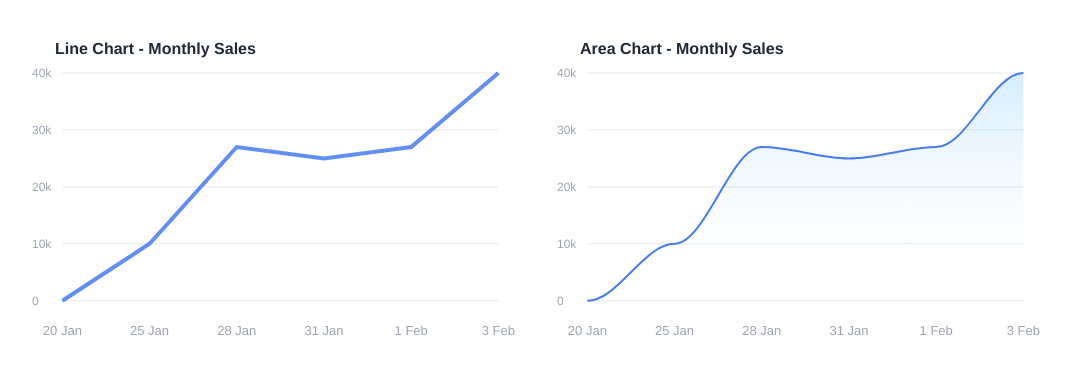
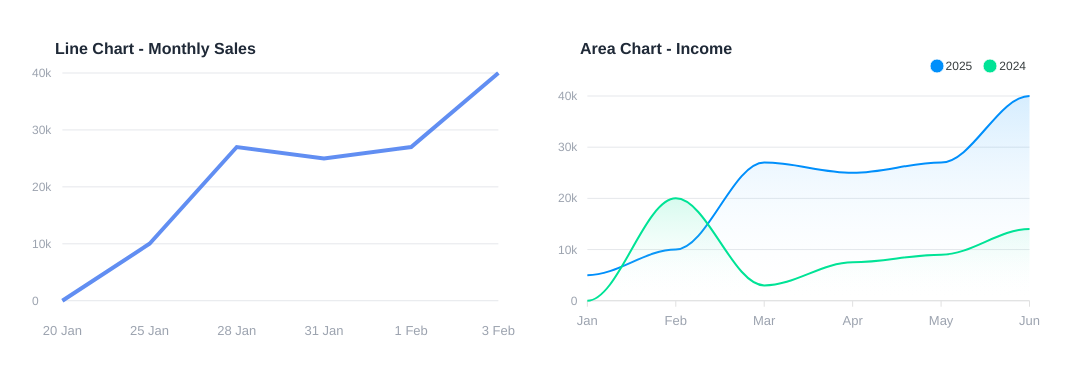
Before and after one commit to Said-Alisic/nextjs-preline-data-dashboards, a Next.js app: page /charts in a window 1280 px wide. Shown: the top 374 px of the page, without its empty margins (112-1183 px from the left). Built offline with nearby package versions, Linux system fonts and the light colour scheme.

Commit message:
feat: 🎸 Add comparison tooltip to area chart

```diff
--- a/package.json
+++ b/package.json
@@ -10,6 +10,7 @@
     "preinstall": "npx only-allow pnpm"
   },
   "dependencies": {
+    "@heroicons/react": "^2.2.0",
     "apexcharts": "^4.5.0",
     "next": "15.1.7",
     "preline": "^2.7.0",
--- a/src/app/charts/page.tsx
+++ b/src/app/charts/page.tsx
@@ -22,21 +22,25 @@ export default function ChartsPage() {
   };
 
   const areaChart = {
-    title: "Area Chart - Monthly Sales",
+    title: "Area Chart - Income",
     series: [
       {
-        name: "Sales",
-        data: [0, 10000, 27000, 25000, 27000, 40000],
+        name: "2025",
+        data: [5000, 10000, 27000, 25000, 27000, 40000],
+      },
+      {
+        name: "2024",
+        data: [0, 20000, 3000, 7500, 9000, 14000],
       },
     ],
 
     categories: [
-      "20 January 2023",
-      "25 January 2023",
-      "28 January 2023",
-      "31 January 2023",
-      "1 February 2023",
-      "3 February 2023",
+      "January 2023",
+      "February 2023",
+      "March 2023",
+      "April 2023",
+      "May 2023",
+      "June 2023",
     ],
   };
 
--- a/src/libs/components/charts/AreaChart.tsx
+++ b/src/libs/components/charts/AreaChart.tsx
@@ -10,14 +10,21 @@ const Chart = dynamic(() => import("react-apexcharts"), { ssr: false });
 interface ChartProps {
   title: string;
   categories: string[];
-  series: { name: string; data: any[] }[];
+  series: { name: string; data: number[] }[];
 }
 
 const AreaChart: React.FC<ChartProps> = ({ title, categories, series }) => {
+  const arrowTrendingUpIcon = `<svg xmlns="http://www.w3.org/2000/svg" viewBox="0 0 20 20" fill="currentColor" class="size-5">
+                                   <path fill-rule="evenodd" d="M12.577 4.878a.75.75 0 0 1 .919-.53l4.78 1.281a.75.75 0 0 1 .531.919l-1.281 4.78a.75.75 0 0 1-1.449-.387l.81-3.022a19.407 19.407 0 0 0-5.594 5.203.75.75 0 0 1-1.139.093L7 10.06l-4.72 4.72a.75.75 0 0 1-1.06-1.061l5.25-5.25a.75.75 0 0 1 1.06 0l3.074 3.073a20.923 20.923 0 0 1 5.545-4.931l-3.042-.815a.75.75 0 0 1-.53-.919Z" clip-rule="evenodd" />
+                                 </svg>`;
+
+  const arrowTrendingDownIcon = `<svg xmlns="http://www.w3.org/2000/svg" viewBox="0 0 20 20" fill="currentColor" class="size-5">
+                           <path fill-rule="evenodd" d="M1.22 5.222a.75.75 0 0 1 1.06 0L7 9.942l3.768-3.769a.75.75 0 0 1 1.113.058 20.908 20.908 0 0 1 3.813 7.254l1.574-2.727a.75.75 0 0 1 1.3.75l-2.475 4.286a.75.75 0 0 1-1.025.275l-4.287-2.475a.75.75 0 0 1 .75-1.3l2.71 1.565a19.422 19.422 0 0 0-3.013-6.024L7.53 11.533a.75.75 0 0 1-1.06 0l-5.25-5.25a.75.75 0 0 1 0-1.06Z" clip-rule="evenodd" />
+                         </svg>`;
+
   const options: ApexOptions = {
     chart: {
       id: "area-chart",
-      height: 250,
       type: "area",
       toolbar: { show: false },
       zoom: { enabled: false },
@@ -26,7 +33,6 @@ const AreaChart: React.FC<ChartProps> = ({ title, categories, series }) => {
     stroke: {
       curve: "smooth",
       width: 2,
-      colors: ["#467bf0"],
     },
     fill: {
       type: "gradient",
@@ -44,39 +50,155 @@ const AreaChart: React.FC<ChartProps> = ({ title, categories, series }) => {
       offsetY: -5,
       style: { fontSize: "16px", fontWeight: 600, color: "#1f2937" },
     },
-    legend: { show: false },
+    legend: {
+      show: true,
+      position: "top",
+      horizontalAlign: "right",
+      offsetY: -20,
+    },
     grid: {
       strokeDashArray: 0,
       borderColor: "#e5e7eb",
       padding: { top: -20, right: 0 },
     },
     xaxis: {
-      type: "category",
       categories,
-      axisBorder: { show: false },
-      axisTicks: { show: false },
-      tooltip: { enabled: false },
       labels: {
-        offsetY: 5,
         style: { colors: "#9ca3af", fontSize: "13px", fontWeight: 400 },
-        formatter: (title) => {
-          if (!title) return title;
-          const newT = title.split(" ");
-          return `${newT[0]} ${newT[1]?.slice(0, 3)}`;
+        formatter(value, timestamp, opts) {
+          if (!value) return value;
+          const newT = value.split(" ");
+          return `${newT[0].slice(0, 3)}`;
         },
       },
     },
     yaxis: {
-      min: 0,
-      max: 40000,
-      tickAmount: 4,
       labels: {
-        align: "left",
-        minWidth: 0,
-        maxWidth: 140,
         style: { colors: "#9ca3af", fontSize: "12px", fontWeight: 400 },
-        formatter: (value) =>
-          value >= 1000 ? `${value / 1000}k` : value.toString(),
+        formatter: (val) => (val >= 1000 ? `${val / 1000}k` : val.toString()),
+      },
+    },
+    // tooltip: {
+    //   shared: true,
+    //   intersect: false,
+    //   custom: function ({ series, dataPointIndex, w }) {
+    //     const tooltipTitle = "Revenue";
+    //     const percentage = "209.5%";
+
+    //     let seriesHtml = "";
+    //     w.config.series.forEach((s: any, seriesIdx: number) => {
+    //       const color = w.globals.colors[seriesIdx];
+    //       const val = series[seriesIdx][dataPointIndex] || 0;
+
+    //       seriesHtml += `
+    //         <div class="flex items-center pb-2 gap-4">
+    //           <!-- Colored square -->
+    //           <div style="width: 10px; height: 10px; background: ${color}; display: inline-block; margin-right: 8px; border-radius: 2px;"></div>
+
+    //           <!-- Value -->
+    //           <span class="font-semibold text-gray-900">$${val.toLocaleString()}</span>
+
+    //           <!-- Series name -->
+    //           <span class="text-gray-700">${s.name}</span>
+    //         </div>
+    //       `;
+    //     });
+
+    //     const arrowTrendingUpIcon = `<svg xmlns="http://www.w3.org/2000/svg" viewBox="0 0 20 20" fill="currentColor" class="size-5">
+    //                                <path fill-rule="evenodd" d="M12.577 4.878a.75.75 0 0 1 .919-.53l4.78 1.281a.75.75 0 0 1 .531.919l-1.281 4.78a.75.75 0 0 1-1.449-.387l.81-3.022a19.407 19.407 0 0 0-5.594 5.203.75.75 0 0 1-1.139.093L7 10.06l-4.72 4.72a.75.75 0 0 1-1.06-1.061l5.25-5.25a.75.75 0 0 1 1.06 0l3.074 3.073a20.923 20.923 0 0 1 5.545-4.931l-3.042-.815a.75.75 0 0 1-.53-.919Z" clip-rule="evenodd" />
+    //                              </svg>`;
+
+    //     const arrowTrendingDownIcon = `<svg xmlns="http://www.w3.org/2000/svg" viewBox="0 0 20 20" fill="currentColor" class="size-5">
+    //                        <path fill-rule="evenodd" d="M1.22 5.222a.75.75 0 0 1 1.06 0L7 9.942l3.768-3.769a.75.75 0 0 1 1.113.058 20.908 20.908 0 0 1 3.813 7.254l1.574-2.727a.75.75 0 0 1 1.3.75l-2.475 4.286a.75.75 0 0 1-1.025.275l-4.287-2.475a.75.75 0 0 1 .75-1.3l2.71 1.565a19.422 19.422 0 0 0-3.013-6.024L7.53 11.533a.75.75 0 0 1-1.06 0l-5.25-5.25a.75.75 0 0 1 0-1.06Z" clip-rule="evenodd" />
+    //                      </svg>`;
+
+    //     return `
+    //       <div class="p-3 bg-white border border-gray-200 shadow-md rounded-md">
+    //         <div class="flex justify-between text-sm font-semibold">
+    //           <span>${tooltipTitle}</span>
+    //           <span>${arrowTrendingUpIcon}</span>
+    //           <span class="text-green-600"> ${percentage}</span>
+    //         </div>
+    //         ${seriesHtml}
+    //       </div>`;
+    //   },
+    // },
+    tooltip: {
+      shared: true,
+      intersect: false,
+      custom: ({ series, dataPointIndex, w }) => {
+        const tooltipTitle = "Revenue";
+
+        if (series.length > 1) {
+          // Ensure there are at least two series to compare
+          // if (w.config.series.length > 1) return null;
+
+          // Extract the relevant values for comparison
+          const currentYearValue = series[0][dataPointIndex] || 0; // 2025 series
+          const previousYearValue = series[1][dataPointIndex] || 0; // 2024 series
+
+          // Calculate percentage change (avoid division by zero)
+          let percentageChange = previousYearValue
+            ? ((currentYearValue - previousYearValue) / previousYearValue) * 100
+            : currentYearValue > 0
+            ? 100 // If previous year was 0 but current year is positive, assume 100% increase
+            : 0;
+
+          const formattedPercentage = `${percentageChange.toFixed(1)}%`;
+
+          // Select the correct trending arrow based on percentage change
+          const trendingIcon =
+            percentageChange > 0
+              ? `<span class="text-green-600">${arrowTrendingUpIcon} ${formattedPercentage}</span>`
+              : percentageChange < 0
+              ? `<span class="text-red-600">${arrowTrendingDownIcon} ${formattedPercentage}</span>`
+              : `<span class="text-gray-600">No Change</span>`;
+
+          let seriesHtml = "";
+
+          w.config.series.forEach((s: any, seriesIdx: number) => {
+            const color = w.globals.colors[seriesIdx];
+            const val = series[seriesIdx][dataPointIndex] || 0;
+
+            seriesHtml += `
+            <div class="flex items-center pb-2 gap-4">
+              <div style="width: 10px; height: 10px; background: ${color}; display: inline-block; margin-right: 8px; border-radius: 2px;"></div>
+              <span class="font-semibold text-gray-900">$${val.toLocaleString()}</span>
+              <span class="text-gray-700">${s.name}</span>
+            </div>
+          `;
+          });
+
+          return `
+          <div class="p-3 bg-white border border-gray-200 shadow-md rounded-md">
+            <div class="flex justify-between text-sm font-semibold">
+              <span>${tooltipTitle}</span>
+              ${trendingIcon}
+            </div>
+            ${seriesHtml}
+          </div>`;
+        } else {
+          // Single series case
+          const singleSeries = w.config.series[0];
+          const singleValue = series[0][dataPointIndex] || 0;
+          const singleColor = w.globals.colors[0];
+
+          const seriesHtml = `
+            <div class="flex items-center pb-2 gap-4">
+              <div style="width: 10px; height: 10px; background: ${singleColor}; display: inline-block; margin-right: 8px; border-radius: 2px;"></div>
+              <span class="font-semibold text-gray-900">$${singleValue.toLocaleString()}</span>
+              <span class="text-gray-700">${singleSeries.name}</span>
+            </div>
+          `;
+
+          return `
+          <div class="p-3 bg-white border border-gray-200 shadow-md rounded-md">
+            <div class="flex justify-between text-sm font-semibold">
+              <span>${tooltipTitle}</span>
+            </div>
+            ${seriesHtml}
+          </div>`;
+        }
       },
     },
   };
```
Also changed, not shown: 1 other file (tests, documents, lock files or other folders).
